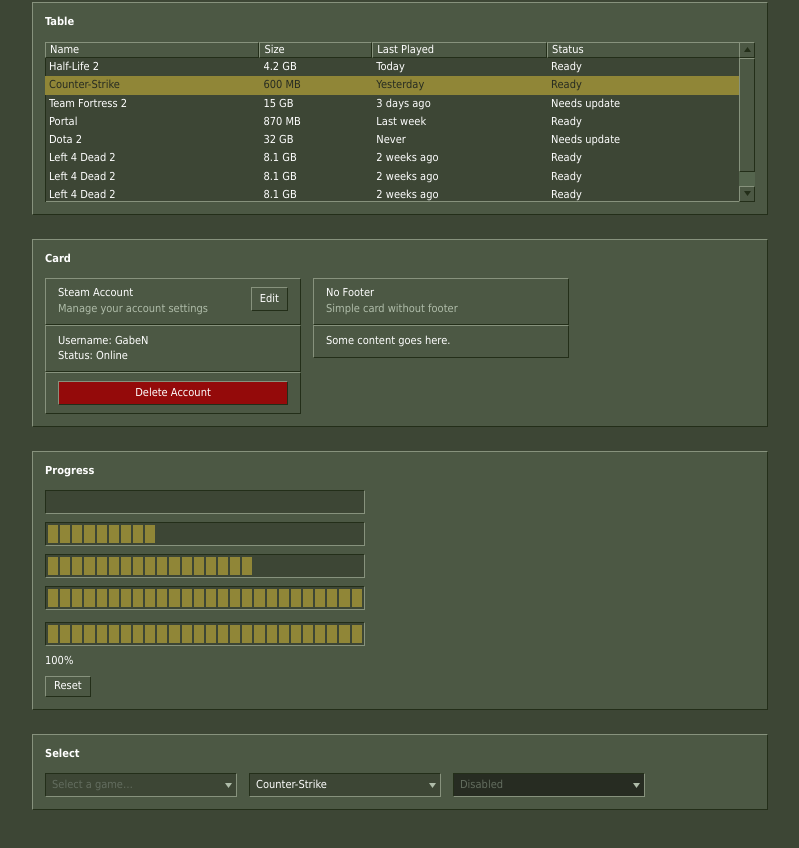
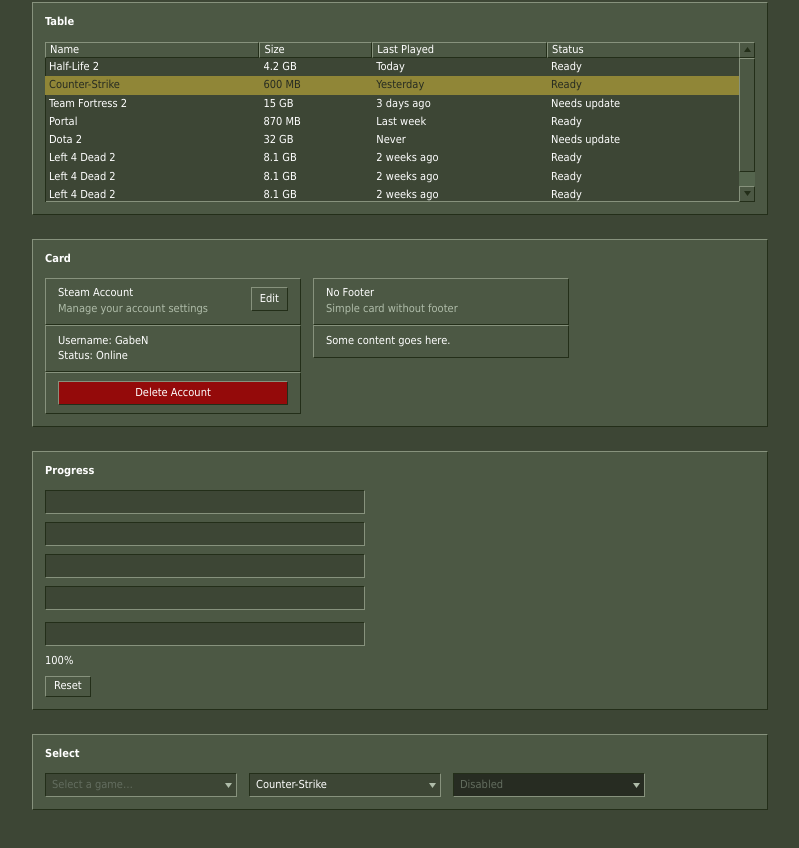
Before and after one commit to OnlyNinjaGear/go2003, a Next.js app: page / in a window 1280 px wide. Shown: the part 1087-1935 px from the top of the page, without its empty margins (240-1039 px from the left). Built offline with nearby package versions, Linux system fonts and the light colour scheme.

Commit message:
auto: progress.tsx

```diff
--- a/registry/steam2003/ui/progress.tsx
+++ b/registry/steam2003/ui/progress.tsx
@@ -6,7 +6,7 @@ import { Progress as ProgressPrimitive } from "radix-ui"
 import { cn } from "@/lib/utils"
 
 const MIN_BLOCK = 10
-const GAP = 2
+const GAP = 3
 
 function Progress({
   className,
@@ -14,12 +14,13 @@ function Progress({
   ...props
 }: React.ComponentProps<typeof ProgressPrimitive.Root>) {
   const rootRef = React.useRef<HTMLDivElement>(null)
+  const trackRef = React.useRef<HTMLDivElement>(null)
   const [innerW, setInnerW] = React.useState(0)
 
   React.useEffect(() => {
-    const el = rootRef.current
+    const el = trackRef.current
     if (!el) return
-    const ro = new ResizeObserver(() => setInnerW(el.clientWidth - 4))
+    const ro = new ResizeObserver(() => setInnerW(el.clientWidth))
     ro.observe(el)
     return () => ro.disconnect()
   }, [])
@@ -33,7 +34,7 @@ function Progress({
     <ProgressPrimitive.Root
       ref={rootRef}
       data-slot="progress"
-      className={cn("relative h-6 p-0.5 w-full overflow-hidden bevel-in bg-input-bg", className)}
+      className={cn("relative h-6 p-0.75 w-full overflow-hidden bevel-in bg-input-bg", className)}
       {...props}
     >
       <div className="flex h-full" style={{ gap: GAP }}>
```
